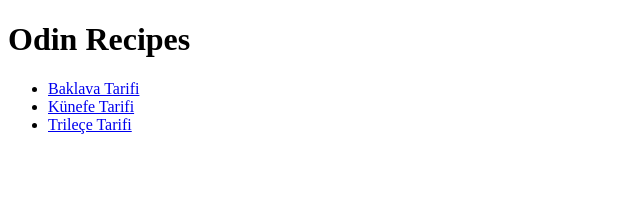
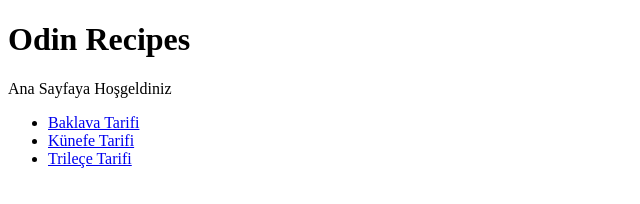
Before and after one commit to Omerbilik54/odin-recipes, a plain HTML site: page index.html in a window 1280 px wide. Shown: the whole page, without its empty margins (0-640 px from the left). Drawn offline with Linux system fonts and the light colour scheme.

Commit message:
Hoşgeldiniz Yazısı Eklendi

```diff
--- a/index.html
+++ b/index.html
@@ -6,6 +6,7 @@
     </head>
     <body>
         <h1>Odin Recipes</h1>
+        <p>Ana Sayfaya Hoşgeldiniz</p>
         <ul>
             <li><a href="./recipes/baklava.html">Baklava Tarifi</a></li>
             <li><a href="./recipes/künefe.html">Künefe Tarifi</a></li>
```
